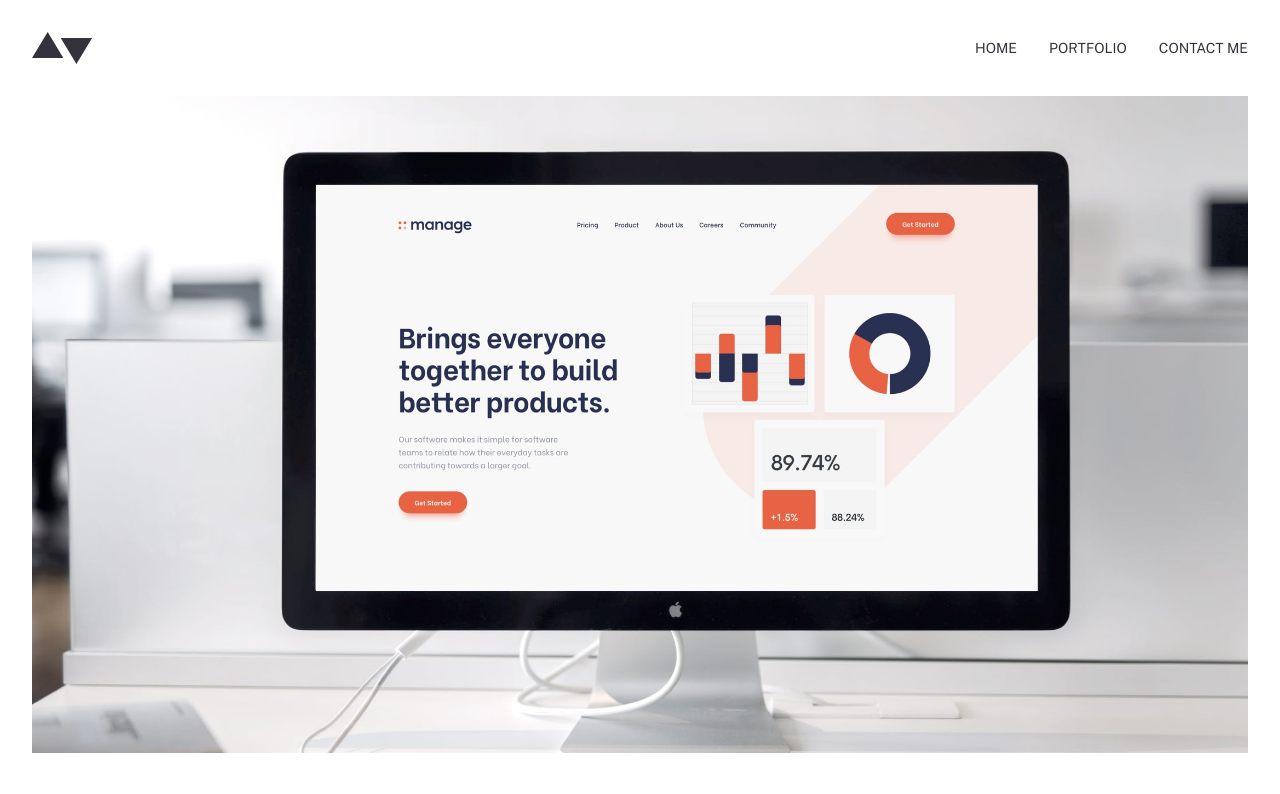
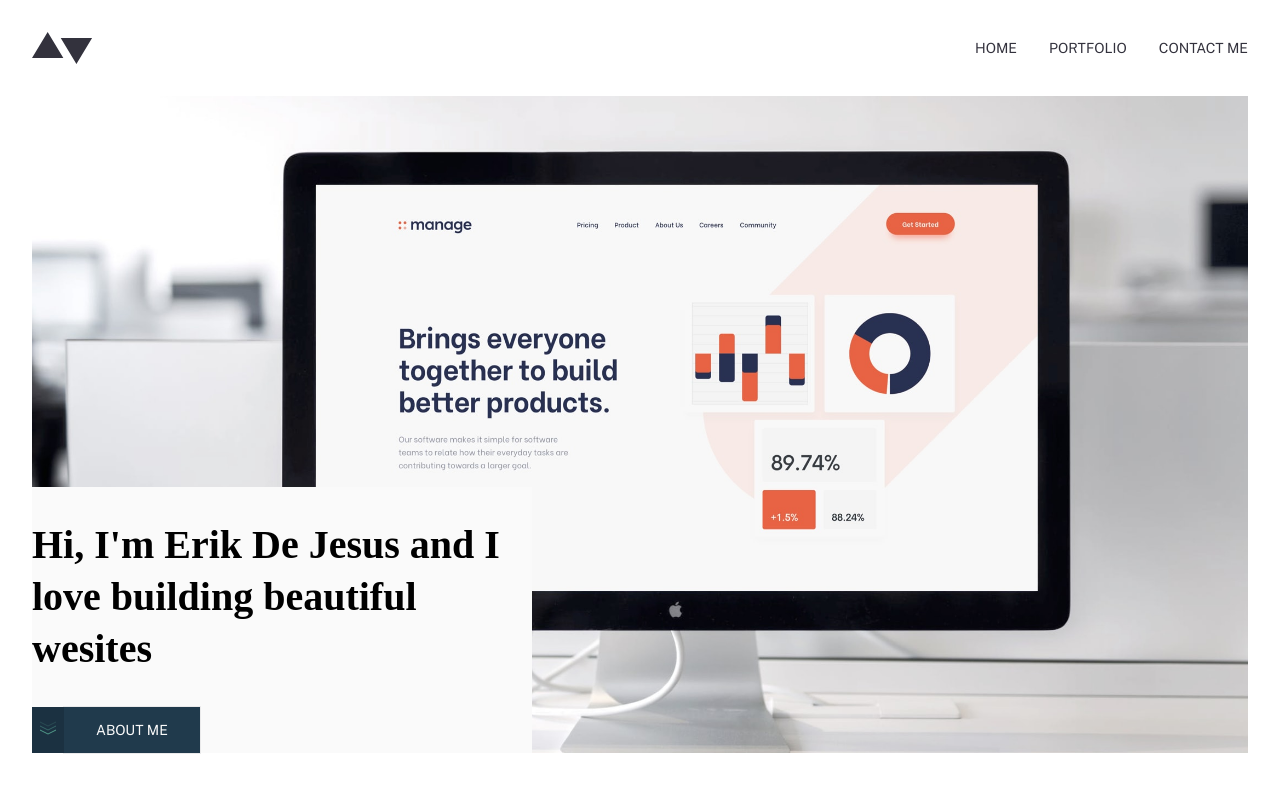
Before and after one commit to erikdcodes/Minimalist-Portfolio, a Next.js app: page / in a window 1280 px wide. Shown: the top 794 px of the page. Built offline with nearby package versions, Linux system fonts and the light colour scheme; a web font is replaced by a local one.

Commit message:
tablet/desktop hero section

```diff
--- a/pages/index.js
+++ b/pages/index.js
@@ -2,6 +2,7 @@
 import DefaultLayout from "../layouts/DefaultLayout";
 import styled from "styled-components";
 import Section from "../components/Section";
+import { colors } from "../styles/styleVariables";
 
 // component
 const Home = () => (
@@ -11,8 +12,8 @@ const Home = () => (
         <img src="/images/image-homepage-hero@2x.jpg" alt="image of computer" />
         <div className="title-container">
           <h2>Hi, I'm Erik De Jesus and I love building beautiful wesites</h2>
+          <button>About Me</button>
         </div>
-        <button>About Me</button>
       </section>
       <Section
         imgSrc="/images/myphoto1.jpg"
@@ -40,8 +41,13 @@ const Wrapper = styled.section`
     & > *:not(:last-child) {
       margin-bottom: 32px;
     }
-
+    position: relative;
     margin-bottom: 96px;
+  }
+  .title-container {
+    button {
+      margin-top: 32px;
+    }
   }
   .hero-container img {
     height: 100%;
@@ -55,4 +61,14 @@ const Wrapper = styled.section`
       margin-bottom: 32px;
     }
   }
+
+  @media (min-width: 768px) {
+    .title-container {
+      background: ${colors.veryLightGrey};
+      position: absolute;
+      bottom: 0;
+      max-width: 500px;
+      padding: 32px 32px 0 0;
+    }
+  }
 `;
```
